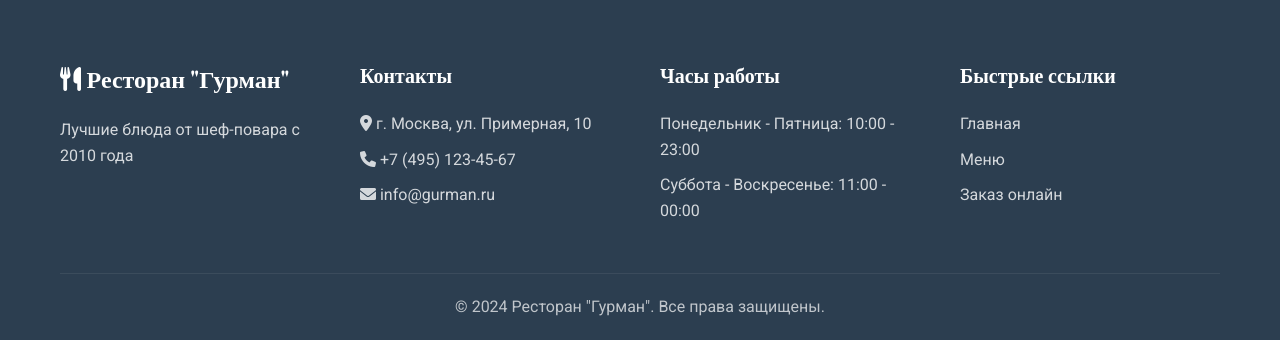
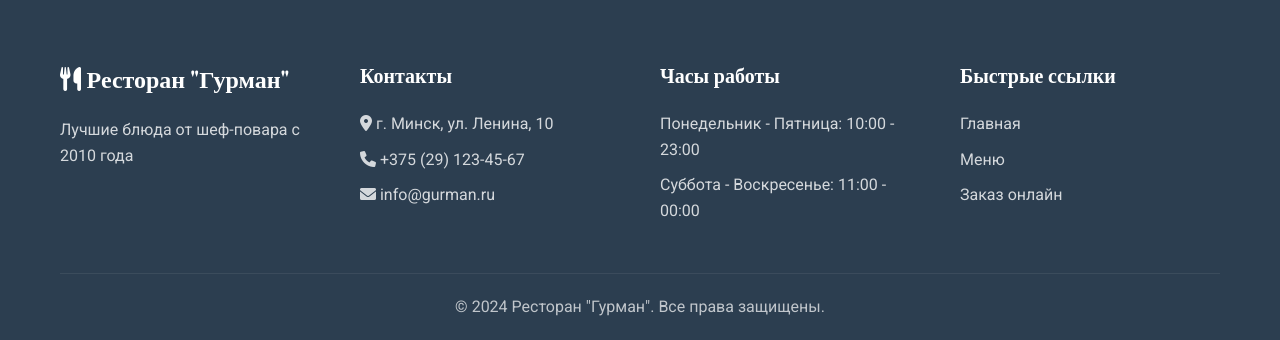
Before and after one commit to vladrob333333-sys/Rest, a Flask app: page /admin/menu/item/add in a window 1280 px wide. Shown: the part 935-1275 px from the top of the page. Run offline with Flask 3, Linux system fonts and the light colour scheme; a user stored in the database is signed in; data comes from the database, SQL or seed files in the repository.

Commit message:
base.html

```diff
--- a/templates/base.html
+++ b/templates/base.html
@@ -83,8 +83,8 @@
 
                 <div class="footer-column">
                     <h4>Контакты</h4>
-                    <p><i class="fas fa-map-marker-alt"></i> г. Москва, ул. Примерная, 10</p>
-                    <p><i class="fas fa-phone"></i> +7 (495) 123-45-67</p>
+                    <p><i class="fas fa-map-marker-alt"></i> г. Минск, ул. Ленина, 10</p>
+                    <p><i class="fas fa-phone"></i> +375 (29) 123-45-67</p>
                     <p><i class="fas fa-envelope"></i> info@gurman.ru</p>
                 </div>
 
```
